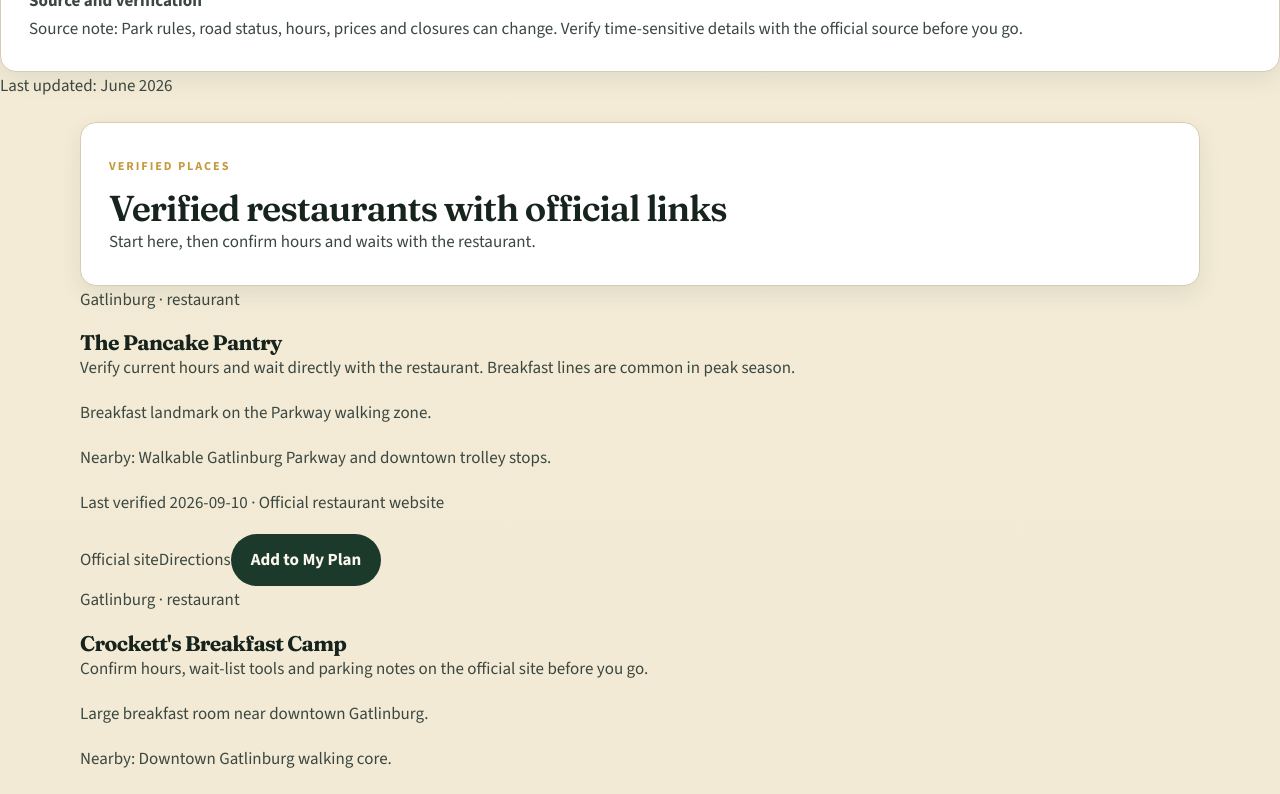
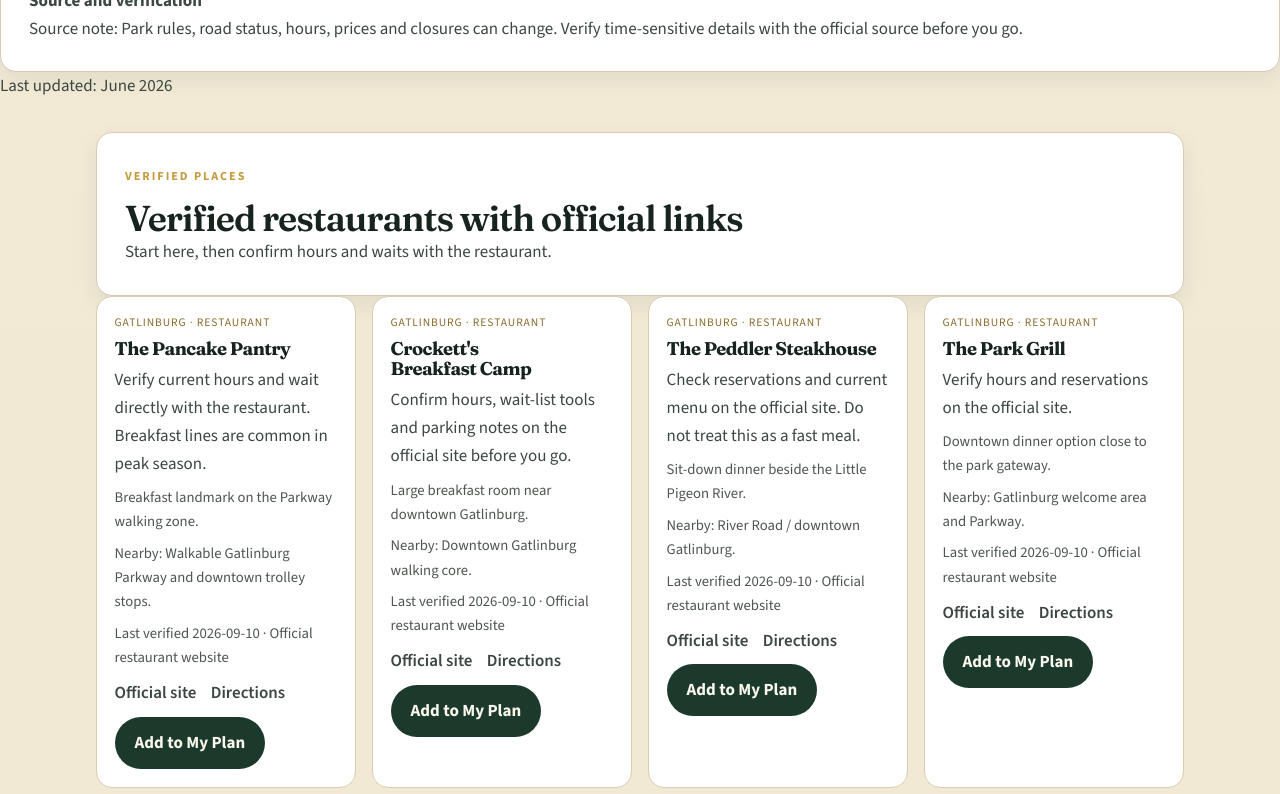
Before and after one commit to masondtorres/smokies-insider-guide, a Next.js app: page /restaurants in a window 1280 px wide. Shown: the part 2060-2854 px from the top of the page. Built offline with nearby package versions, Linux system fonts and the light colour scheme.

Commit message:
Add place-card styles and fall homepage hook

```diff
--- a/src/app/layout.tsx
+++ b/src/app/layout.tsx
@@ -6,6 +6,7 @@
 import { MobileBottomNav } from "@/components/mobile-bottom-nav";
 import "./globals.css";
 import "./brand-system.css";
+import "./places.css";
 
 const GA_MEASUREMENT_ID = "G-MPRKPD95C1";
 
--- /dev/null
+++ b/src/app/places.css
@@ -0,0 +1,9 @@
+.place-list { margin: 2rem auto 3rem; max-width: 1120px; padding: 0 1rem; }
+.place-grid { display: grid; gap: 1rem; grid-template-columns: repeat(auto-fit, minmax(240px, 1fr)); }
+.place-card { background: #fff; border: 1px solid #d7ccb4; border-radius: 16px; padding: 1rem 1.1rem 1.15rem; }
+.place-kicker { margin: 0 0 .35rem; color: #8a6a2b; font-size: .72rem; letter-spacing: .08em; text-transform: uppercase; }
+.place-card h3 { margin: 0 0 .4rem; font-size: 1.15rem; }
+.place-card p { margin: 0 0 .45rem; }
+.place-meta { color: #4d564f; font-size: .92rem; }
+.place-actions { display: flex; flex-wrap: wrap; gap: .6rem .9rem; align-items: center; margin-top: .6rem; }
+.place-actions a { font-weight: 600; }
```
